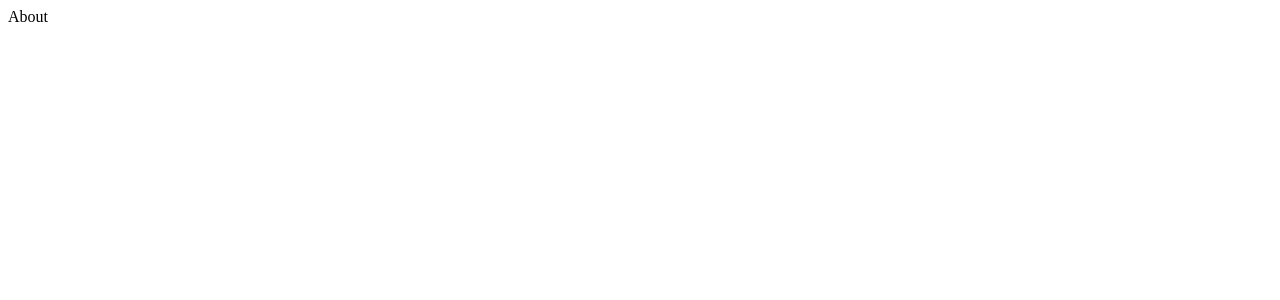
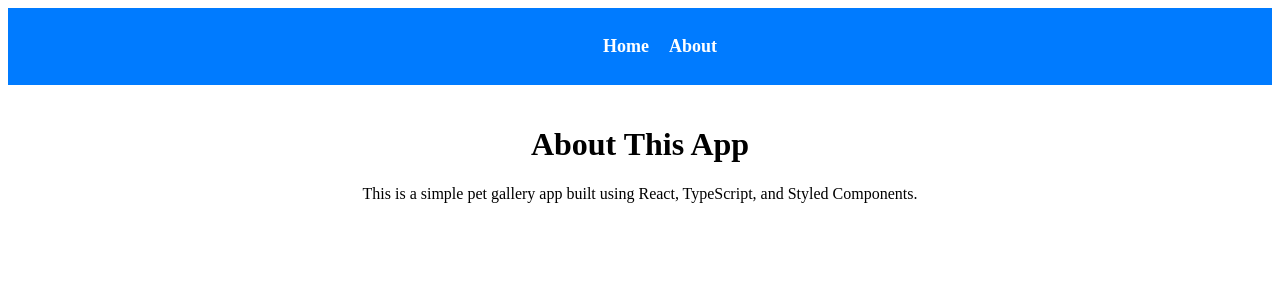
Before and after one commit to zikrya/Pebbs-friends, a React (Vite) app: page /about in a window 1280 px wide. Shown: the top 300 px of the page. Built offline with nearby package versions, Linux system fonts and the light colour scheme.

Commit message:
feat: testing UI

```diff
--- a/src/App.tsx
+++ b/src/App.tsx
@@ -2,10 +2,11 @@
 import { Routes, Route } from 'react-router-dom'
 import Home from './pages/Home'
 import About from './pages/About'
-
+import NavBar from './components/NavBar'
 function App() {
   return (
     <>
+    <NavBar />
       <Routes>
         <Route path="/" element={<Home />} />
         <Route path="/about" element={<About />} />
--- /dev/null
+++ b/src/components/NavBar.tsx
@@ -0,0 +1,46 @@
+import React from 'react'
+import { Link } from 'react-router-dom'
+import styled from 'styled-components'
+
+const NavBar: React.FC = () => {
+  return (
+    <Nav>
+      <NavList>
+        <NavItem>
+          <StyledLink to="/">Home</StyledLink>
+        </NavItem>
+        <NavItem>
+          <StyledLink to="/about">About</StyledLink>
+        </NavItem>
+      </NavList>
+    </Nav>
+  )
+}
+
+export default NavBar
+
+// Styled Components
+const Nav = styled.nav`
+  background: #007bff;
+  padding: 12px 20px;
+  display: flex;
+  justify-content: center;
+`
+
+const NavList = styled.ul`
+  list-style: none;
+  display: flex;
+  gap: 20px;
+`
+
+const NavItem = styled.li``
+
+const StyledLink = styled(Link)`
+  color: white;
+  text-decoration: none;
+  font-size: 18px;
+  font-weight: bold;
+  &:hover {
+    text-decoration: underline;
+  }
+`
--- a/src/pages/About.tsx
+++ b/src/pages/About.tsx
@@ -1,9 +1,19 @@
 import React from 'react'
+import styled from 'styled-components'
 
-const About = () => {
+const About: React.FC = () => {
   return (
-    <div>About</div>
+    <Container>
+      <h1>About This App</h1>
+      <p>This is a simple pet gallery app built using React, TypeScript, and Styled Components.</p>
+    </Container>
   )
 }
 
 export default About
+
+// Styled Components
+const Container = styled.div`
+  text-align: center;
+  padding: 20px;
+`
```
